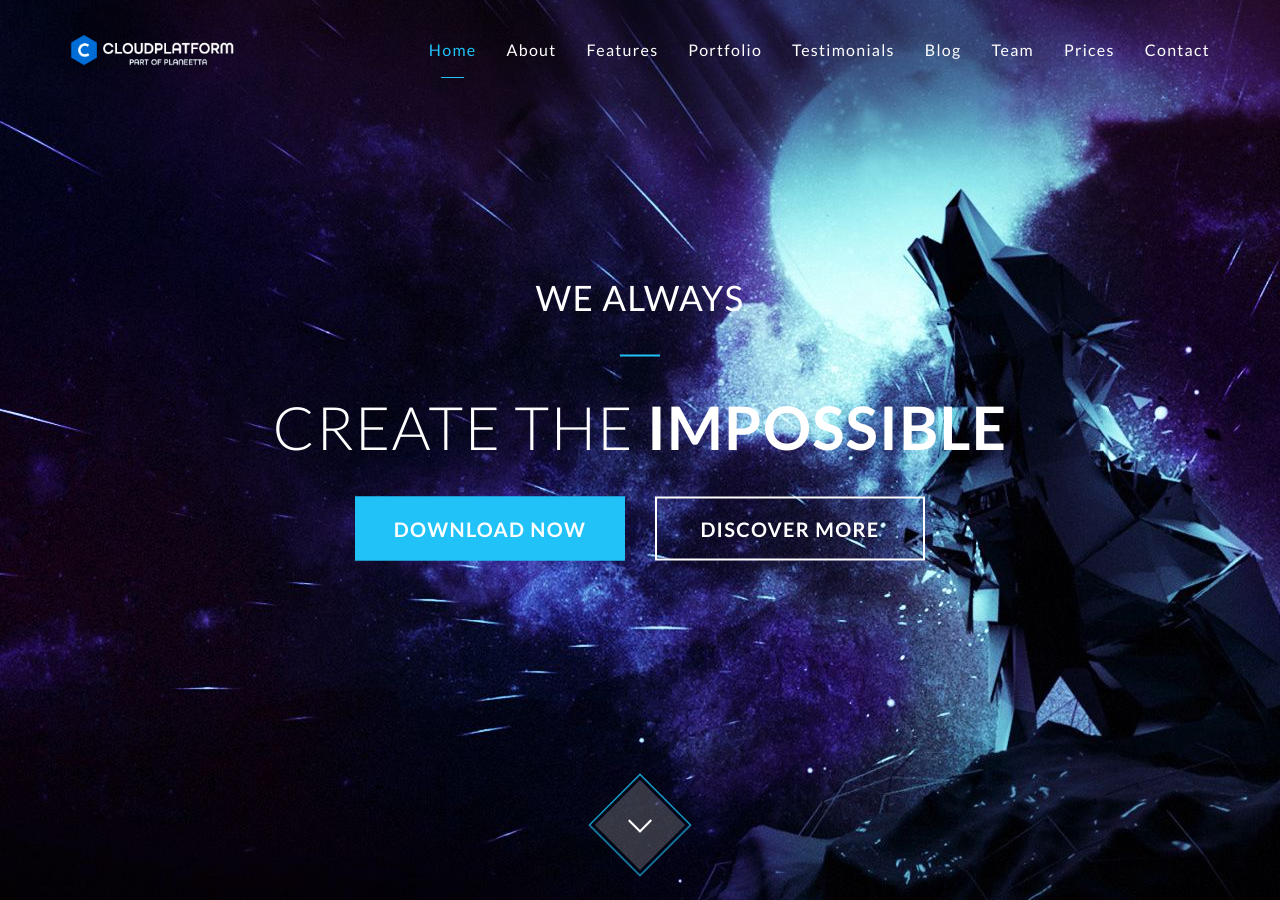
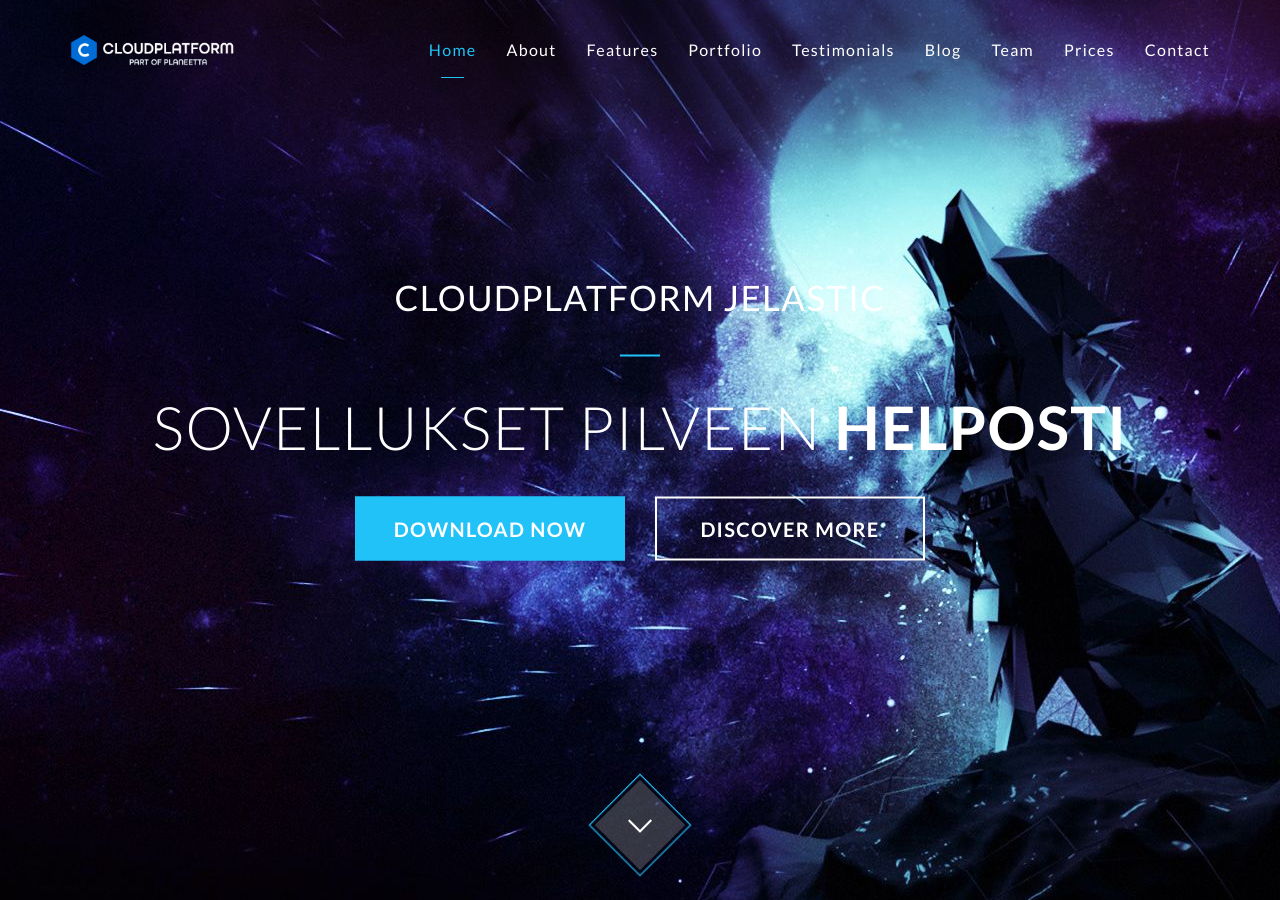
Before and after one commit to cloudplatformfi/cloudplatformfi.github.io, a Jekyll site: the page built from index.html, in a window 1280 px wide and 900 px high. Built offline with Jekyll 4.4.1, drawn with Linux system fonts in a browser that asks for light colours; nearby versions of some CDN libraries.

Commit message:
update header title and tagline

```diff
--- a/_config.yml
+++ b/_config.yml
@@ -41,9 +41,9 @@ title: Cloudplatform Jelastic
 # Website language
 lang: fi-FI
 # Header Title
-header-title: Create the <strong>Impossible</strong>
+header-title: Sovellukset pilveen <strong>helposti</strong>
 # Header Tagline
-headter-tagline: We Always
+headter-tagline: Cloudplatform Jelastic
 
 ####################################
 ######   CTA Header Buttons   ######
```
